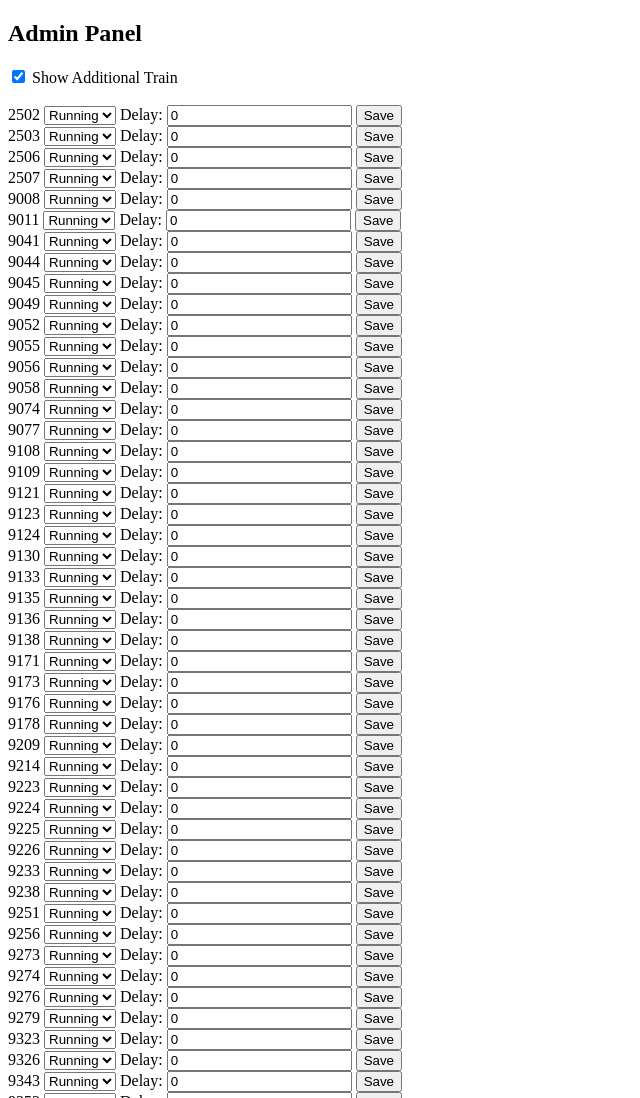
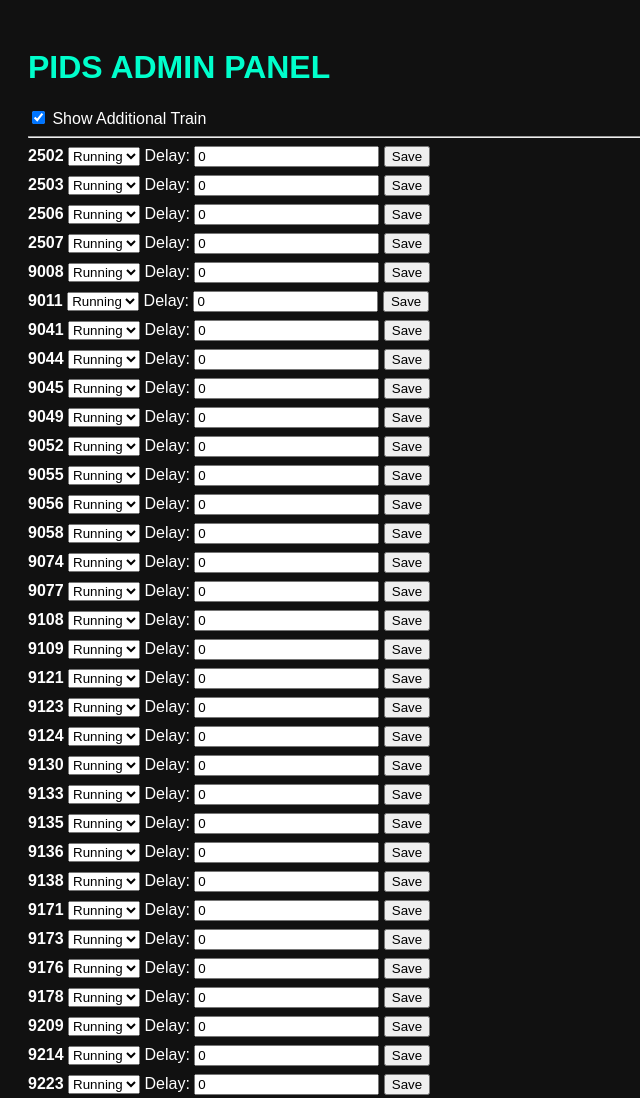
Before and after one commit to mjasniee-bot/train-timetable, a website: page admin.html in a window 1280 px wide. Shown: the top 1098 px of the page, without its empty margins (0-640 px from the left). Drawn offline with Linux system fonts and the light colour scheme.

Commit message:
Update admin.html

```diff
--- a/admin.html
+++ b/admin.html
@@ -2,18 +2,31 @@
 
 <html>
 <head>
-<title>PIDS Admin</title>
+<meta charset="UTF-8">
+<title>PIDS Admin Panel</title>
+
+<style>
+body{
+  background:#111;
+  color:white;
+  font-family:Arial;
+  padding:20px;
+}
+h1{color:#00ffcc;}
+div{margin-bottom:8px;}
+</style>
+
 </head>
 
 <body>
 
-<h2>Admin Panel</h2>
+<h1>PIDS ADMIN PANEL</h1>
 
 <label>
 <input type="checkbox" id="toggleAdditional"> Show Additional Train
 </label>
 
-<br><br>
+<hr>
 
 <div id="list"></div>
 
@@ -52,10 +65,10 @@ function render(){
 
     html += `
     <div>
-      ${t}
+      <b>${t}</b>
       <select id="s_${t}">
-        <option value="R">Running</option>
-        <option value="X">Stop</option>
+        <option value="R" ${c.running==="R"?"selected":""}>Running</option>
+        <option value="X" ${c.running==="X"?"selected":""}>Stop</option>
       </select>
 
       Delay:
```
